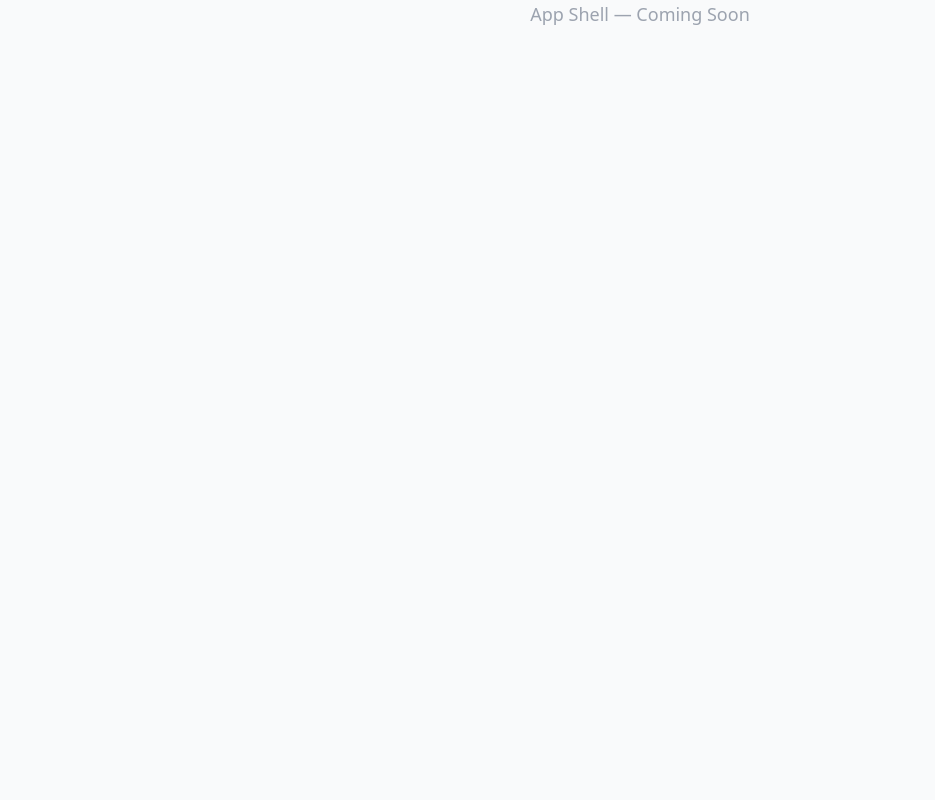
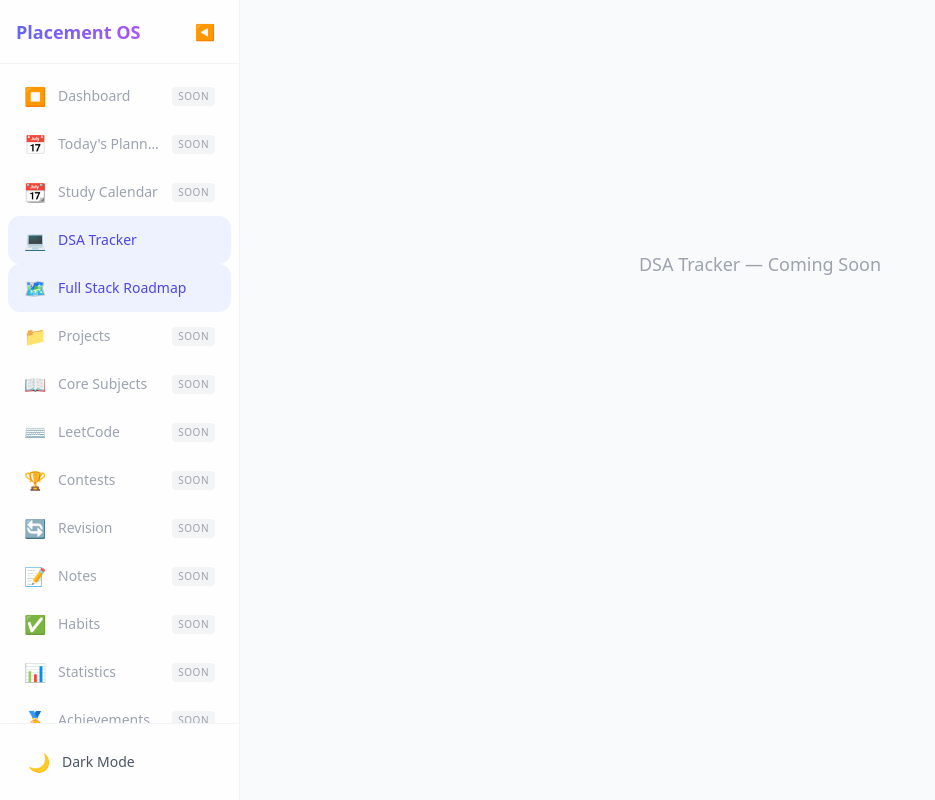
Before and after one commit to Nikhil-bitdev/placement-os, a React (Vite) app: page /dsa-tracker in a window 1280 px wide. Shown: the whole page, without its empty margins (0-935 px from the left). Built offline with nearby package versions, Linux system fonts and the light colour scheme.

Commit message:
feat: add collapsible sidebar layout with theme toggle

```diff
--- a/src/App.tsx
+++ b/src/App.tsx
@@ -1,9 +1,8 @@
 import { Routes, Route, Navigate } from 'react-router-dom'
-// Layout will be built in Task 7 — for now the import will error
-// This is expected and will be resolved in a later task
+import Layout from './components/Layout'
 
 const Placeholder = ({ title }: { title: string }) => (
-  <div className="flex items-center justify-center h-full">
+  <div className="flex items-center justify-center h-full min-h-[60vh]">
     <p className="text-gray-400 text-lg">{title} — Coming Soon</p>
   </div>
 )
@@ -11,7 +10,7 @@ const Placeholder = ({ title }: { title: string }) => (
 export default function App() {
   return (
     <Routes>
-      <Route element={<Placeholder title="App Shell" />}>
+      <Route element={<Layout />}>
         <Route index element={<Navigate to="/dsa-tracker" replace />} />
         <Route path="/dsa-tracker" element={<Placeholder title="DSA Tracker" />} />
         <Route path="/roadmap" element={<Placeholder title="Full Stack Roadmap" />} />
--- /dev/null
+++ b/src/components/Layout.tsx
@@ -0,0 +1,22 @@
+import { Outlet } from 'react-router-dom'
+import Sidebar from './Sidebar'
+import { useUIStore } from '../store/uiStore'
+
+export default function Layout() {
+  const { sidebarOpen } = useUIStore()
+
+  return (
+    <div className="min-h-screen bg-gray-50 dark:bg-gray-950 transition-colors duration-300">
+      <Sidebar />
+      <main
+        className={`transition-all duration-300 min-h-screen ${
+          sidebarOpen ? 'ml-60' : 'ml-16'
+        }`}
+      >
+        <div className="p-6 max-w-7xl mx-auto">
+          <Outlet />
+        </div>
+      </main>
+    </div>
+  )
+}
--- /dev/null
+++ b/src/components/Sidebar.tsx
@@ -0,0 +1,90 @@
+import { NavLink } from 'react-router-dom'
+import { useUIStore } from '../store/uiStore'
+
+const navItems = [
+  { to: '/dashboard', label: 'Dashboard', icon: '⏹' },
+  { to: '/planner', label: "Today's Planner", icon: '📅' },
+  { to: '/calendar', label: 'Study Calendar', icon: '📆' },
+  { to: '/dsa-tracker', label: 'DSA Tracker', icon: '💻' },
+  { to: '/roadmap', label: 'Full Stack Roadmap', icon: '🗺' },
+  { to: '/projects', label: 'Projects', icon: '📁' },
+  { to: '/subjects', label: 'Core Subjects', icon: '📖' },
+  { to: '/leetcode', label: 'LeetCode', icon: '⌨️' },
+  { to: '/contests', label: 'Contests', icon: '🏆' },
+  { to: '/revision', label: 'Revision', icon: '🔄' },
+  { to: '/notes', label: 'Notes', icon: '📝' },
+  { to: '/habits', label: 'Habits', icon: '✅' },
+  { to: '/statistics', label: 'Statistics', icon: '📊' },
+  { to: '/achievements', label: 'Achievements', icon: '🏅' },
+  { to: '/settings', label: 'Settings', icon: '⚙️' },
+]
+
+const activePages = ['/dsa-tracker', '/roadmap']
+
+export default function Sidebar() {
+  const { sidebarOpen, toggleSidebar, theme, toggleTheme } = useUIStore()
+
+  return (
+    <aside
+      className={`fixed top-0 left-0 h-full z-40 flex flex-col bg-white/80 dark:bg-gray-900/80 backdrop-blur-xl border-r border-gray-200/50 dark:border-gray-700/50 transition-all duration-300 ${
+        sidebarOpen ? 'w-60' : 'w-16'
+      }`}
+    >
+      {/* Header */}
+      <div className="flex items-center justify-between p-4 h-16 border-b border-gray-200/50 dark:border-gray-700/50">
+        {sidebarOpen && (
+          <span className="font-bold text-lg bg-gradient-to-r from-indigo-500 to-purple-500 bg-clip-text text-transparent">
+            Placement OS
+          </span>
+        )}
+        <button
+          onClick={toggleSidebar}
+          className="p-2 rounded-lg hover:bg-gray-100 dark:hover:bg-gray-800 transition-colors"
+          aria-label={sidebarOpen ? 'Collapse sidebar' : 'Expand sidebar'}
+        >
+          {sidebarOpen ? '◀' : '▶'}
+        </button>
+      </div>
+
+      {/* Nav items */}
+      <nav className="flex-1 overflow-y-auto py-2 scrollbar-thin">
+        {navItems.map((item) => {
+          const isActive = activePages.includes(item.to)
+          return (
+            <NavLink
+              key={item.to}
+              to={isActive ? item.to : '#'}
+              onClick={(e) => !isActive && e.preventDefault()}
+              className={`flex items-center gap-3 px-4 py-2.5 mx-2 rounded-xl transition-all duration-200 ${
+                isActive
+                  ? 'bg-indigo-50 dark:bg-indigo-500/10 text-indigo-600 dark:text-indigo-400 font-medium'
+                  : 'text-gray-400 dark:text-gray-600 cursor-not-allowed'
+              }`}
+            >
+              <span className="text-lg flex-shrink-0">{item.icon}</span>
+              {sidebarOpen && (
+                <span className="truncate text-sm flex-1">{item.label}</span>
+              )}
+              {sidebarOpen && !isActive && (
+                <span className="text-[10px] px-1.5 py-0.5 rounded bg-gray-100 dark:bg-gray-800 text-gray-400 uppercase tracking-wider">
+                  Soon
+                </span>
+              )}
+            </NavLink>
+          )
+        })}
+      </nav>
+
+      {/* Theme toggle */}
+      <div className="p-4 border-t border-gray-200/50 dark:border-gray-700/50">
+        <button
+          onClick={toggleTheme}
+          className="flex items-center gap-3 w-full px-3 py-2 rounded-xl hover:bg-gray-100 dark:hover:bg-gray-800 transition-colors text-sm text-gray-600 dark:text-gray-400"
+        >
+          <span className="text-lg">{theme === 'light' ? '🌙' : '☀️'}</span>
+          {sidebarOpen && <span>{theme === 'light' ? 'Dark Mode' : 'Light Mode'}</span>}
+        </button>
+      </div>
+    </aside>
+  )
+}
```
